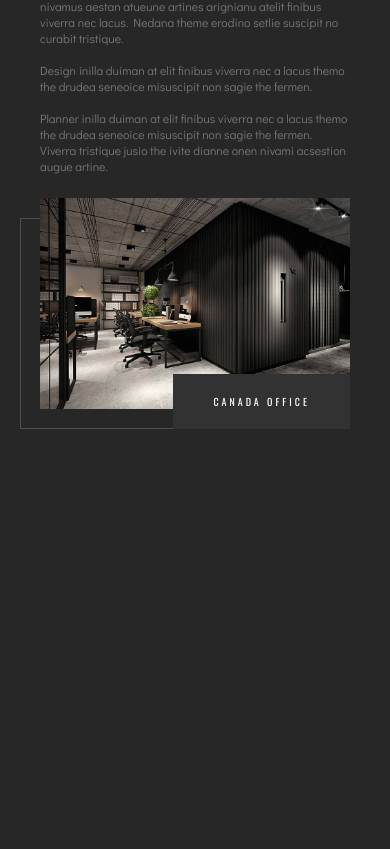
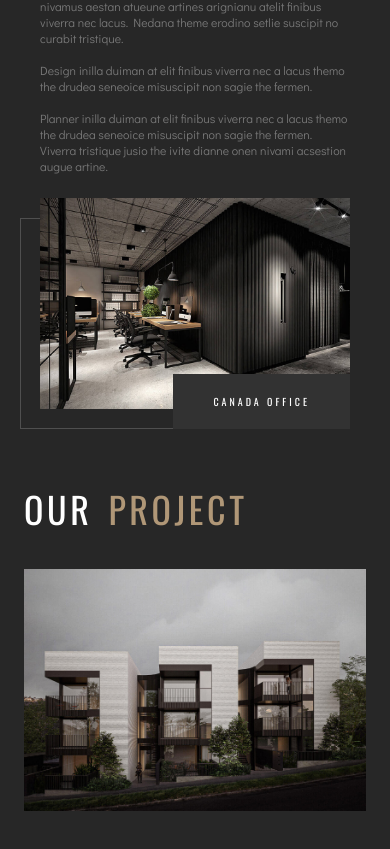
Before and after one commit to mohsen-barahuee/design-torento, a React (Create React App) app: page / in a window 390 px wide. Shown: the part 708-1557 px from the top of the page. Before the commit the page ends 1197 px from the top, so only its background shows below. Built offline with nearby package versions, Linux system fonts and the light colour scheme.

Commit message:
make our project responsive

```diff
--- a/src/components/modules/about/About.jsx
+++ b/src/components/modules/about/About.jsx
@@ -4,7 +4,7 @@ export default function About() {
   return (
     <div className=" my-20 lg:px-20">
       <div >
-        <div className="flex flex-wrap gap-y-6 px-10 md:px-0  justify-center md:gap-x-20">
+        <div className="flex flex-wrap md:flex-nowrap gap-y-6 px-10 lg:px-0  justify-center md:gap-x-20">
           <div className="md:w-[450px]">
             <div className="flex gap-x-6 tracking-widest text-4xl font-Oswald">
               <h3>ABOUT</h3>
--- a/src/components/modules/header/Header.jsx
+++ b/src/components/modules/header/Header.jsx
@@ -1,7 +1,6 @@
 import React, { useRef, useState } from "react";
 import { Swiper, SwiperSlide } from "swiper/react";
 import { Navigation } from "swiper/modules";
-
 
 export default function Header({ path, scroll }) {
   const [sideBar, setSideBar] = useState(false);
@@ -83,13 +82,21 @@ export default function Header({ path, scroll }) {
           </div>
           {/* Logo NavBar */}
           <div>
-            <div className=" lg:px-10 lg:py-10 flex flex-col lg:bg-primary   items-start  ">
+            <div
+              className={`flex flex-col items-start transition-all lg:px-10 ${
+                scroll > 200 ? "lg:py-1" : "lg:py-10"
+              }   lg:bg-primary   `}
+            >
               <img
-                className="w-20 md:w-24 lg:w-32  mx-auto  "
+                className="w-20 md:w-24 lg:w-30 mx-auto  "
                 src="/images/logo.png"
                 alt="logo"
               />
-              <div className="hidden lg:inline-block child:uppercase">
+              <div
+                className={`hidden ${
+                  scroll > 200 ? "hidden" : "lg:inline-block"
+                } uppercase`}
+              >
                 <h4 className="text-secondary text-5xl ">bauen</h4>
                 <span className="text-xs text-center block">
                   innovate design
--- a/src/components/modules/our-projects/OurProjects.jsx
+++ b/src/components/modules/our-projects/OurProjects.jsx
@@ -11,26 +11,46 @@ export default function OurProjects() {
     { id: 4, src: "/images/our-project/4.jpg" },
   ];
 
+
+
   return (
-    <div className=" container my-20 lg:px-44">
+    <div className=" container my-20 px-6 lg:px-44">
       <div className=" uppercase flex gap-x-4 text-4xl font-Oswald tracking-widest">
         <h4>our</h4>
         <h4 className="text-secondary">project</h4>
       </div>
+      <div className="hidden md:block">
         <Swiper
           slidesPerView={2}
           spaceBetween={40}
           className="my-10"
           modules={[Pagination]}
-
         >
           {ourProjects.map((items, index) => {
-          return <SwiperSlide key={index}>
-            <img  src={items.src} alt="" />
-          </SwiperSlide>;
+            return (
+              <SwiperSlide key={index}>
+                <img src={items.src} alt="" />
+              </SwiperSlide>
+            );
           })}
         </Swiper>
-
+      </div>
+      <div className="md:hidden">
+        <Swiper
+          slidesPerView={1}
+          spaceBetween={40}
+          className="my-10"
+          modules={[Pagination]}
+        >
+          {ourProjects.map((items, index) => {
+            return (
+              <SwiperSlide key={index}>
+                <img src={items.src} alt="" />
+              </SwiperSlide>
+            );
+          })}
+        </Swiper>
+      </div>
     </div>
   );
 }
--- a/src/components/pages/home/Home.jsx
+++ b/src/components/pages/home/Home.jsx
@@ -6,7 +6,7 @@ export default function Home() {
   return (
     <>
       <About />
-      {/* <OurProjects /> */}
+      <OurProjects />
     </>
   );
 }
```
Lines whose indentation alone changed are shown as unchanged.
